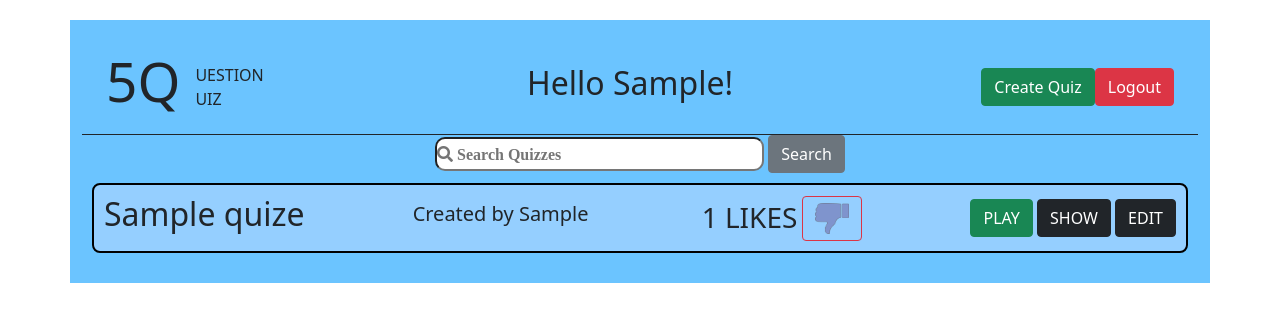
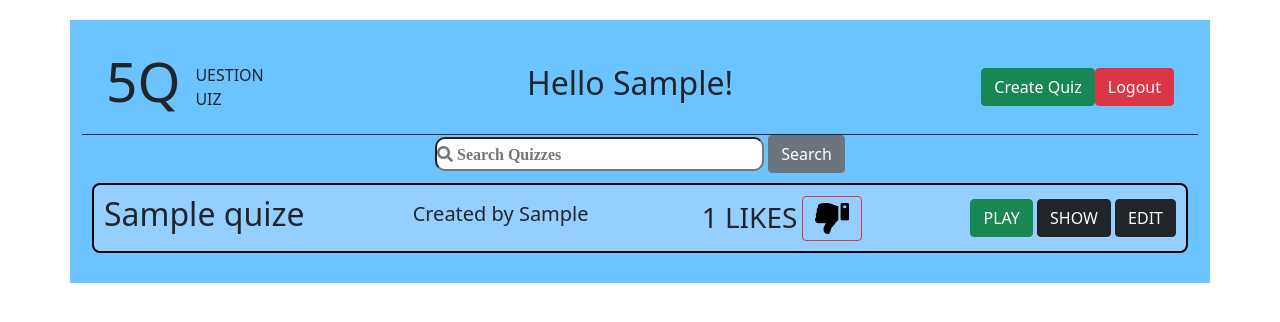
Before and after one commit to Jacobopp27/Quiz-Project, a Flask app: page /dashboard in a window 1280 px wide. Shown: the top 322 px of the page. Run offline with Flask 2, Linux system fonts and the light colour scheme; the visitor is signed in with stand-in values (Sample User, id 1); tables that the repository leaves empty hold one stand-in row (values such as "Sample post").

```diff
--- a/flask_app/templates/dashboard.html
+++ b/flask_app/templates/dashboard.html
@@ -48,14 +48,14 @@
                                 <form action="/like/{{user.id}}/{{quiz.id}}" method="post" id="like" name="form_like" class="">
                                     <input type="hidden" name="user_id" value="{{user.id}}">
                                     <input type="hidden" name="quiz_id" value="{{quiz.id}}">
-                                    <input type="image" id="likes" alt="submit" class="btn btn-outline-success" value="Like" src="{{url_for('static', filename='images/thumbs-up.png')}}">
+                                    <input type="image" id="likes" alt="submit" class="btn btn-outline-success" value="Like" src="{{url_for('static', filename='images/thumbs_up.png')}}">
                                 </form>
 
                             {% else %}
                                 <form action="/delete/like/{{user.id}}/{{quiz.id}}"  id="form-unlike" name="form-unlike" class="">
                                     <input type="hidden" name="user_id" value="{{user.id}}">
                                     <input type="hidden" name="quiz_id" value="{{quiz.id}}">
-                                    <input type="image" id="unlike" alt="submit" class="btn btn-outline-danger" value="Unlike" src="{{url_for('static', filename='images/thumbs-down.png')}}">
+                                    <input type="image" id="unlike" alt="submit" class="btn btn-outline-danger" value="Unlike" src="{{url_for('static', filename='images/thumbs_down.png')}}">
                                 </form>
                             {% endif %}
                         </div>
```
Also changed, not shown: requirements.txt (added, +39 -0 lines), flask_app/static/images/thumbs-down.png (deleted), flask_app/static/images/thumbs-up.png (deleted), flask_app/static/images/thumbs_down.png (added), flask_app/static/images/thumbs_up.png, 1 other file.
